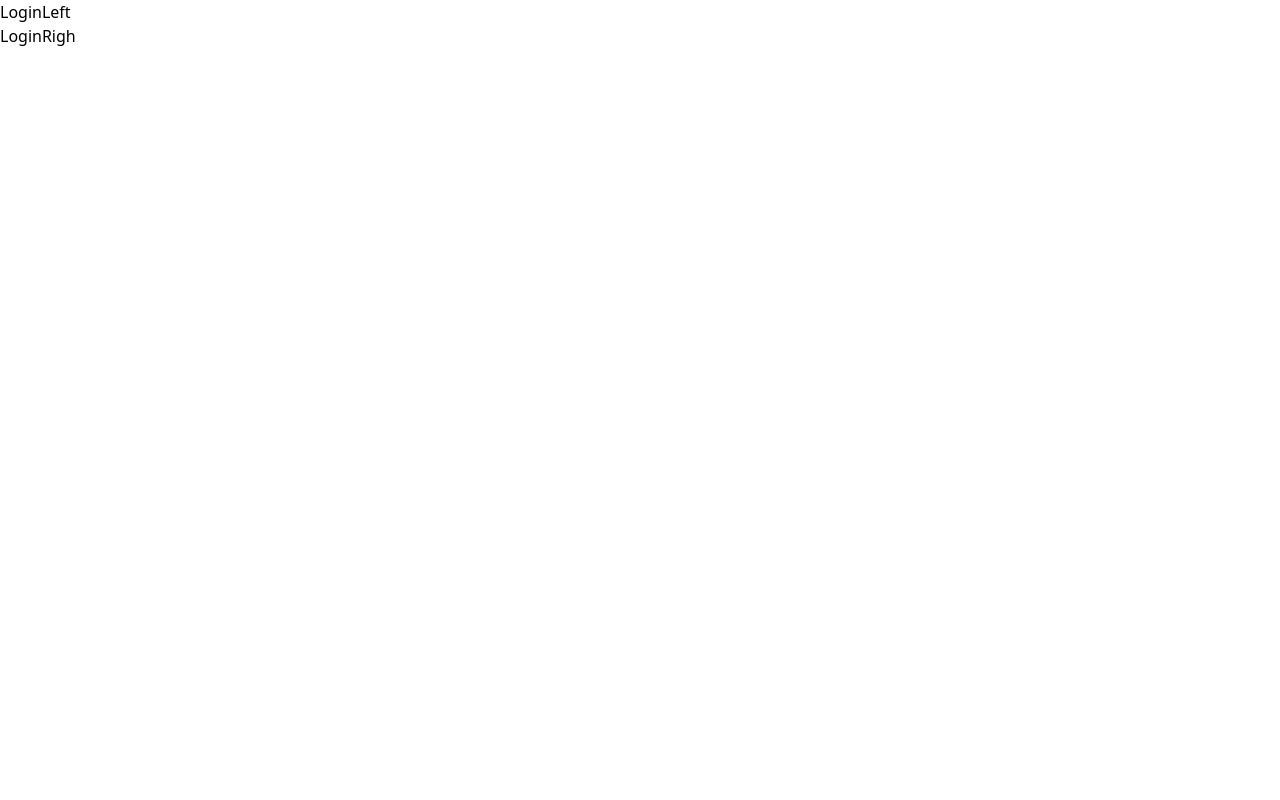
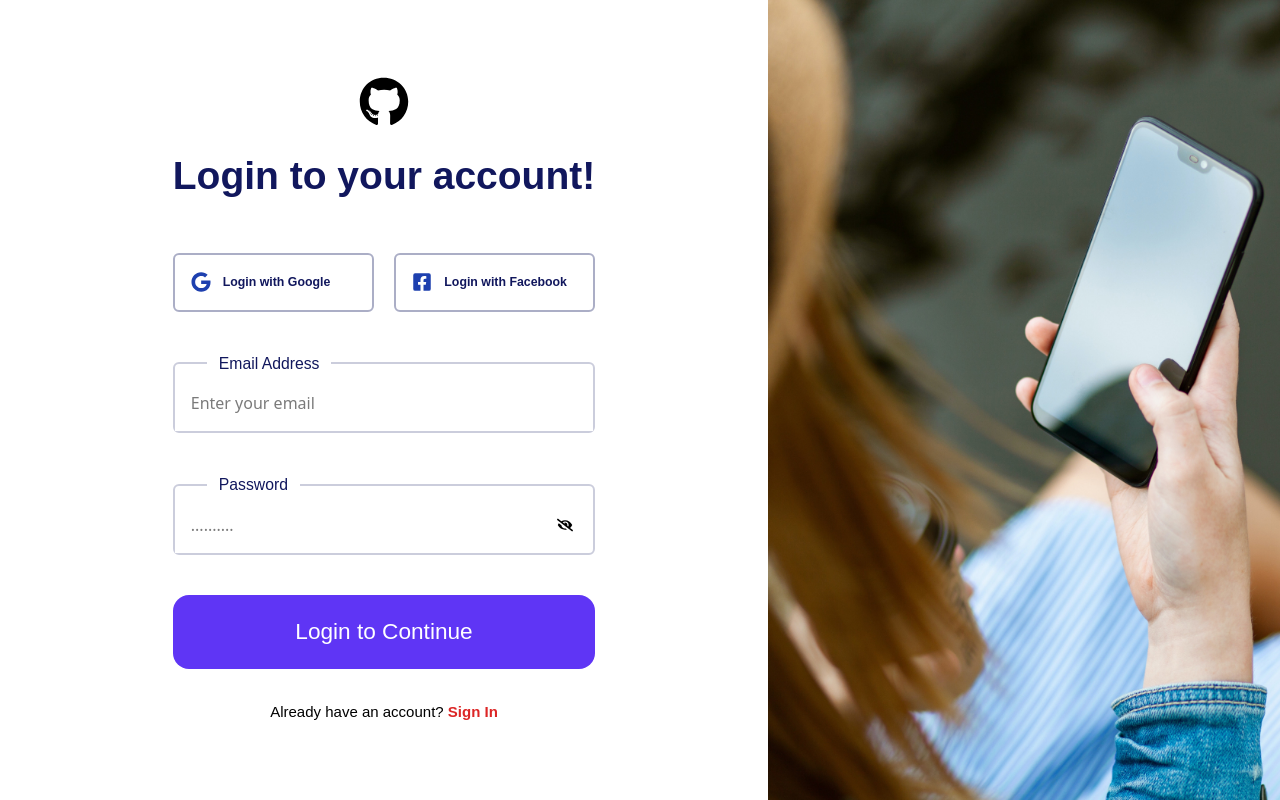
Before and after one commit to ahnaf889/Facebook, a React (Vite) app: page /login in a window 1280 px wide. Built offline with nearby package versions, Linux system fonts and the light colour scheme.

Commit message:
login part

```diff
--- a/src/Components/LoginComponent/LoginLeft.jsx
+++ b/src/Components/LoginComponent/LoginLeft.jsx
@@ -1,7 +1,104 @@
-import React from "react";
+import React, { useState } from "react";
+import {
+  FaGoogle,
+  FaFacebookSquare,
+  FaEyeSlash,
+  FaEye,
+  FaGithub,
+} from "react-icons/fa";
 
 const LoginLeft = () => {
-  return <div>LoginLeft</div>;
+  // Toggle password visibility
+  const [EyeOpen, setEyeOpen] = useState(true);
+  const handleEye = () => {
+    setEyeOpen(!EyeOpen);
+  };
+
+  return (
+    <div className="w-[60%] h-screen">
+      <div className="flex justify-center items-center h-full">
+        <div className="flex flex-col gap-y-10">
+          {/* =========== Frist Design  */}
+          <div>
+            <span className="flex justify-center items-center text-[50px] pb-5 cursor-pointer">
+              <a href="https://github.com/ahnaf889" target="_">
+                <FaGithub />
+              </a>
+            </span>
+            <h3 className="font-Open_Sens font-bold text-auth_font_color text-[39px] pb-12">
+              Login to your account!
+            </h3>
+            <div className="flex justify-between">
+              <div className="flex items-center cursor-pointer gap-x-3 w-[200.9px] px-4 h-[58.52px] border-auth_font_color border-opacity-35 rounded-md border-2">
+                <span className="text-blue-800 text-[20px]">
+                  <FaGoogle />
+                </span>
+                <p className="font-Open_Sens font-semibold text-[12.34px] text-auth_font_color">
+                  Login with Google
+                </p>
+              </div>
+              <div className="flex items-center cursor-pointer gap-x-3 w-[200.9px] px-4 h-[58.52px] border-auth_font_color border-opacity-35 rounded-md border-2">
+                <span className="text-blue-800 text-[20px]">
+                  <FaFacebookSquare />
+                </span>
+                <p className="font-Open_Sens font-semibold text-[12.34px] text-auth_font_color">
+                  Login with Facebook
+                </p>
+              </div>
+            </div>
+          </div>
+          {/* Loging impliment */}
+          <div className="flex flex-col gap-y-3">
+            <fieldset className="border-[2px] rounded-md border-[#11175d37]">
+              <legend className="font-nunito px-3 font-medium ml-8 text-[15.76px] text-auth_font_color">
+                Email Address
+              </legend>
+              <input
+                type="text"
+                name="email"
+                className=" placeholder:text-auth_opasiti_color w-full placeholder:text-[16px] p-4"
+                placeholder="Enter your email"
+              />
+            </fieldset>
+          </div>
+
+          {/* Password impliment */}
+          <div className="flex flex-col gap-y-3">
+            <fieldset className="border-[2px] rounded-md border-[#11175d37]">
+              <legend className="font-nunito px-3 font-medium ml-8 text-[15.76px] text-auth_font_color">
+                Password
+              </legend>
+              <div className="flex items-center">
+                <input
+                  type={EyeOpen ? "password" : "text"}
+                  name="password"
+                  className=" placeholder:text-auth_opasiti_color w-full placeholder:text-[16px] p-4"
+                  placeholder=".........."
+                />
+                <span
+                  className="pr-5 cursor-pointer"
+                  onClick={handleEye}
+                  value={EyeOpen}>
+                  {EyeOpen ? <FaEyeSlash /> : <FaEye />}
+                </span>
+              </div>
+            </fieldset>
+          </div>
+
+          {/* Button impliment */}
+          <div className="flex items-center flex-col gap-y-3">
+            <button className="w-full py-[20px] rounded-2xl bg-auth_bg_color font-nunito text-[22.64px] text-white font-medium">
+              Login to Continue
+            </button>
+            <p className="font-nunito pt-5 cursor-pointer text-[15px]">
+              Already have an account?
+              <span className="text-red-600 font-semibold"> Sign In</span>
+            </p>
+          </div>
+        </div>
+      </div>
+    </div>
+  );
 };
 
 export default LoginLeft;
--- a/src/Components/LoginComponent/LoginRight.jsx
+++ b/src/Components/LoginComponent/LoginRight.jsx
@@ -1,7 +1,20 @@
 import React from "react";
+import LoginPicture from "../../assets/Login.jpg";
 
-const LoginRigh = () => {
-  return <div>LoginRigh</div>;
+const RegistrationRight = () => {
+  return (
+    <>
+      <div className="w-[40%]">
+        <picture>
+          <img
+            src={LoginPicture}
+            alt={LoginPicture}
+            className="h-screen w-full"
+          />
+        </picture>
+      </div>
+    </>
+  );
 };
 
-export default LoginRigh;
+export default RegistrationRight;
--- a/src/FirebaseConfig/FirebaseDb.js
+++ b/src/FirebaseConfig/FirebaseDb.js
@@ -1,14 +1,13 @@
 import { initializeApp } from "firebase/app";
 
 const firebaseConfig = {
-  apiKey: "AIzaSyD4HvsFA8NrgBU2PGRUPpmKkD6EXEQlxAM",
-  authDomain: "facebook-b290a.firebaseapp.com",
-  projectId: "facebook-b290a",
-  storageBucket: "facebook-b290a.appspot.com",
-  messagingSenderId: "23977465308",
-  appId: "1:23977465308:web:a6ea1b8982dc25d1812b19",
+  apiKey: "AIzaSyAeDmeWL8DFTPN8l3hclEGGHyzfDkJjdrI",
+  authDomain: "facebook-id-b3921.firebaseapp.com",
+  projectId: "facebook-id-b3921",
+  storageBucket: "facebook-id-b3921.appspot.com",
+  messagingSenderId: "317123444973",
+  appId: "1:317123444973:web:69c04bd3899381457b4ce4",
 };
 
 const Dbapp = initializeApp(firebaseConfig);
-console.log("firebase connton done");
 export default Dbapp;
--- a/src/Page/Login/Login.jsx
+++ b/src/Page/Login/Login.jsx
@@ -4,7 +4,7 @@ import LoginRight from "../../Components/LoginComponent/LoginRight.jsx";
 
 const Login = () => {
   return (
-    <div>
+    <div className="flex justify-between items-center h-screen">
       <LoginLeft />
       <LoginRight />
     </div>
--- a/src/index.css
+++ b/src/index.css
@@ -5,6 +5,7 @@
 @layer base {
   @import url("https://fonts.googleapis.com/css2?family=Poppins:ital,wght@0,100;0,200;0,300;0,400;0,500;0,600;0,700;0,800;0,900;1,100;1,200;1,300;1,400;1,500;1,600;1,700;1,800;1,900&display=swap");
   @import url("https://fonts.googleapis.com/css2?family=Nunito:ital,wght@0,200..1000;1,200..1000&family=Poppins:ital,wght@0,100;0,200;0,300;0,400;0,500;0,600;0,700;0,800;0,900;1,100;1,200;1,300;1,400;1,500;1,600;1,700;1,800;1,900&display=swap");
+  @import url("https://fonts.googleapis.com/css2?family=Open+Sans:ital,wght@0,300..800;1,300..800&display=swap");
   * {
     margin: 0;
     padding: 0;
--- a/tailwind.config.js
+++ b/tailwind.config.js
@@ -17,6 +17,7 @@ export default {
       fontFamily: {
         poppins: ["Poppins", "sans-serif"],
         nunito: ["Nunito", "sans-serif"],
+        Open_Sens: ["Open-Sans", "sans-serif"],
       },
     },
   },
```
Also changed, not shown: src/assets/Login.jpg (added).
